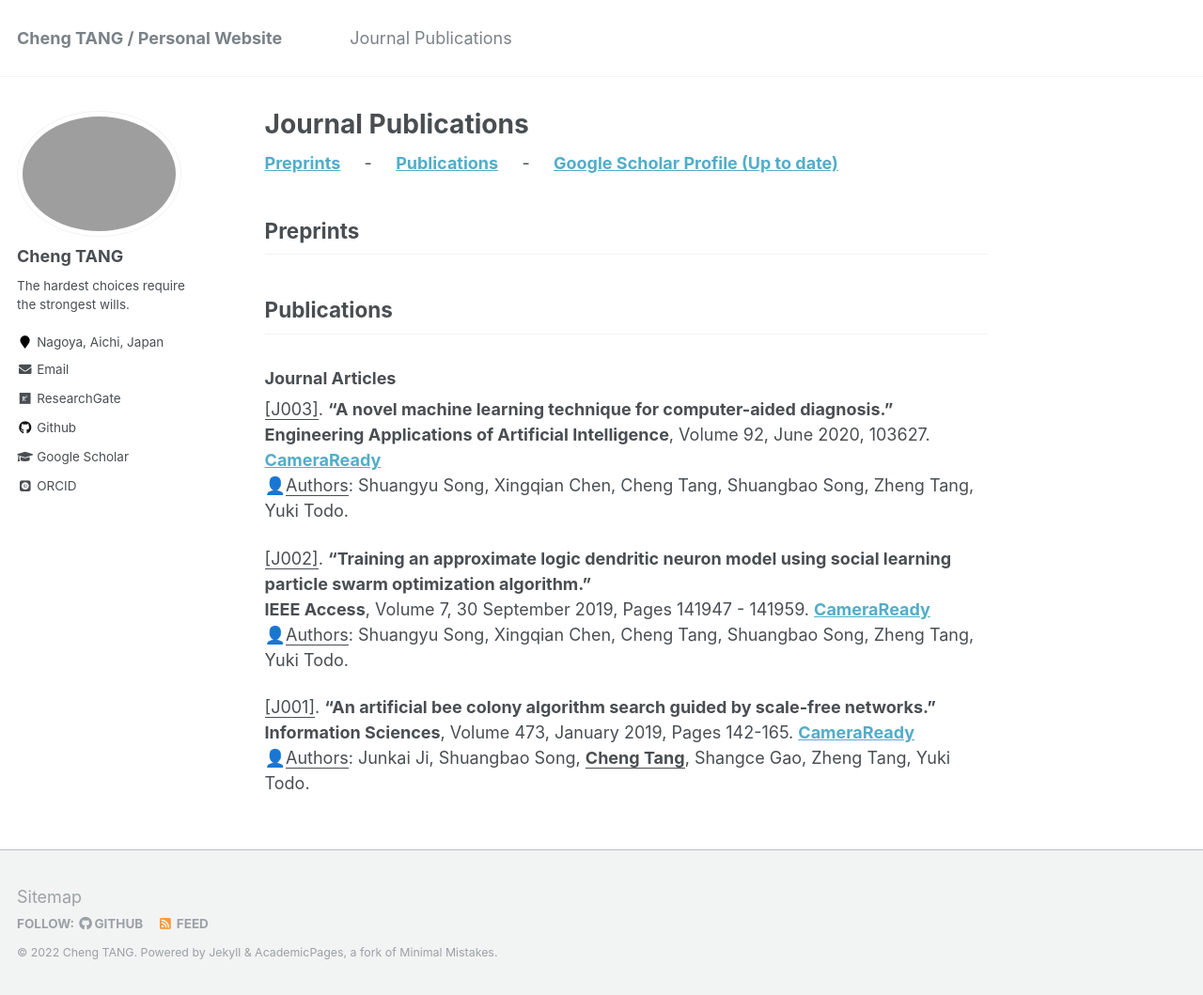
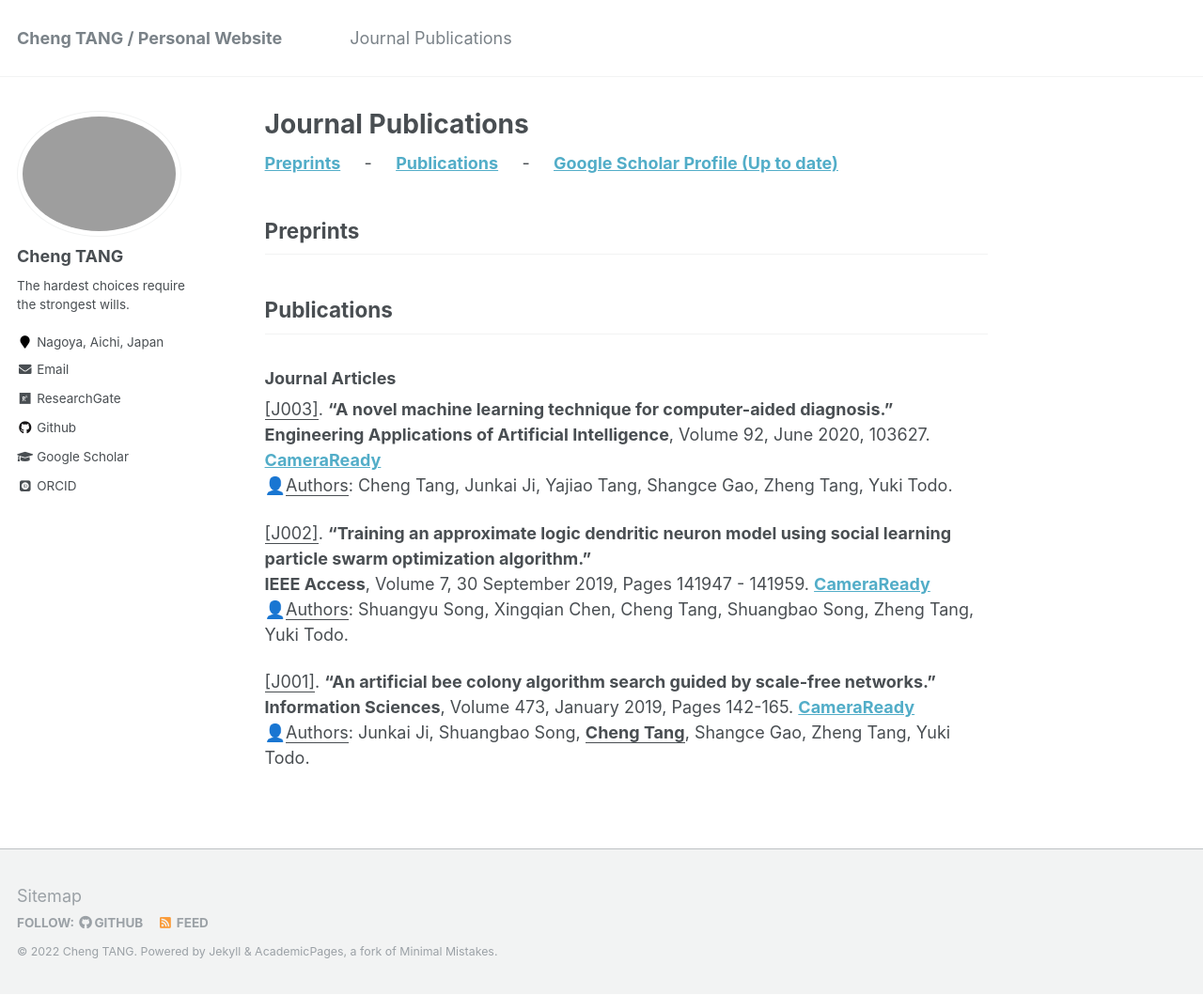
Before and after one commit to ChengTANG-AI/chengtang-ai.github.io, a Jekyll site: the page built from _pages/JournalPublications.md, in a window 1280 px wide and 1059 px high. Shown: the whole window at 94% size. Built offline with Jekyll 4.4.1, drawn with Linux system fonts in a browser that asks for light colours; some web fonts are replaced.

Commit message:
Update JournalPublications.md

```diff
--- a/_pages/JournalPublications.md
+++ b/_pages/JournalPublications.md
@@ -33,7 +33,7 @@ Publications
 
 <u>[J003]</u>. **"A novel machine learning technique for computer-aided diagnosis."**
 **Engineering Applications of Artificial Intelligence**, Volume 92, June 2020, 103627. **[CameraReady](https://doi.org/10.1016/j.engappai.2020.103627)**
-👤<u>Authors</u>: Shuangyu Song, Xingqian Chen, Cheng Tang, Shuangbao Song, Zheng Tang, Yuki Todo.
+👤<u>Authors</u>: Cheng Tang, Junkai Ji, Yajiao Tang, Shangce Gao, Zheng Tang, Yuki Todo.
 
 <u>[J002]</u>. **"Training an approximate logic dendritic neuron model using social learning particle swarm optimization algorithm."**
 **IEEE Access**, Volume 7, 30 September 2019, Pages 141947 - 141959. **[CameraReady](https://doi.org/10.1109/ACCESS.2019.2944682)**
```
